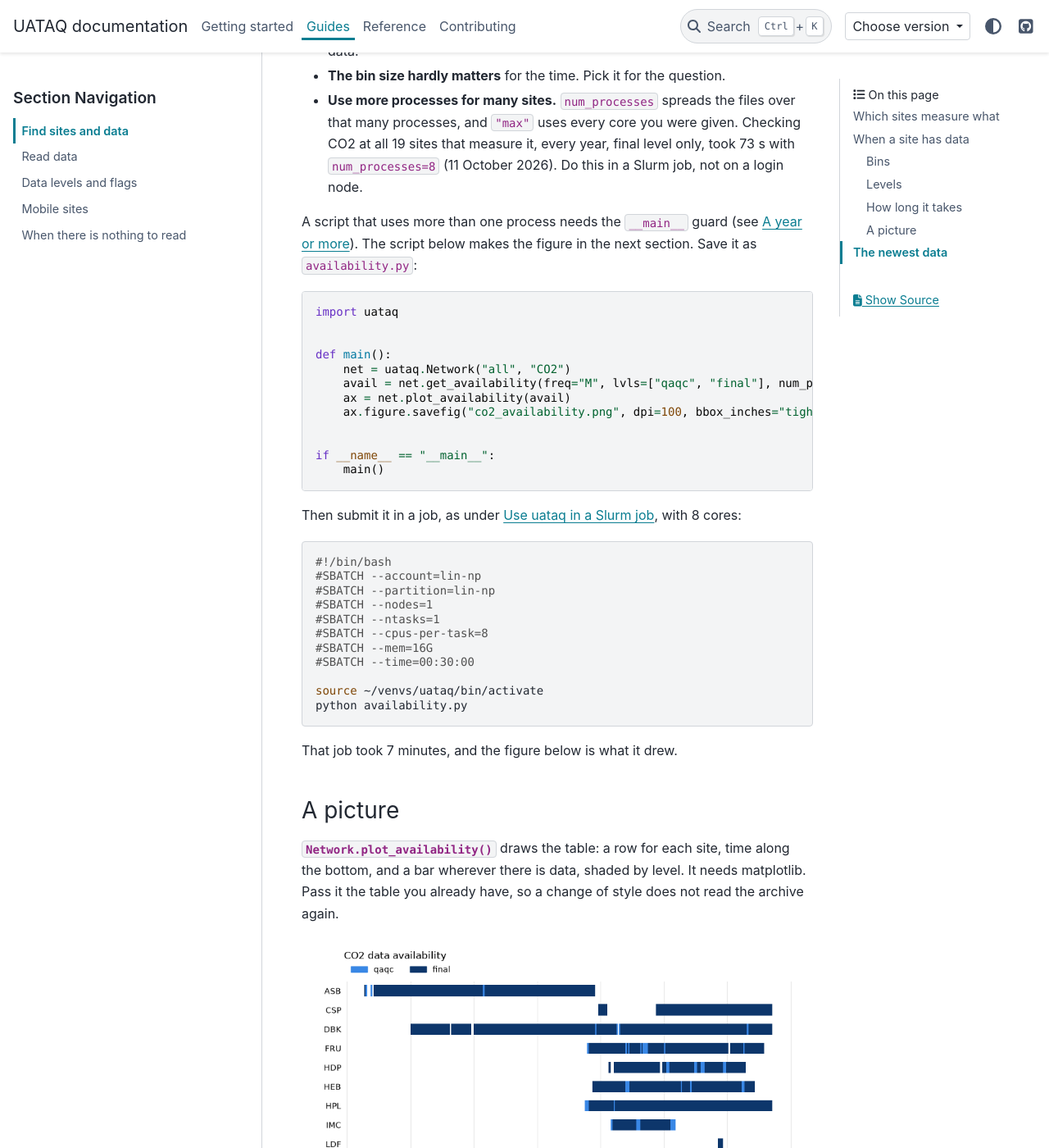
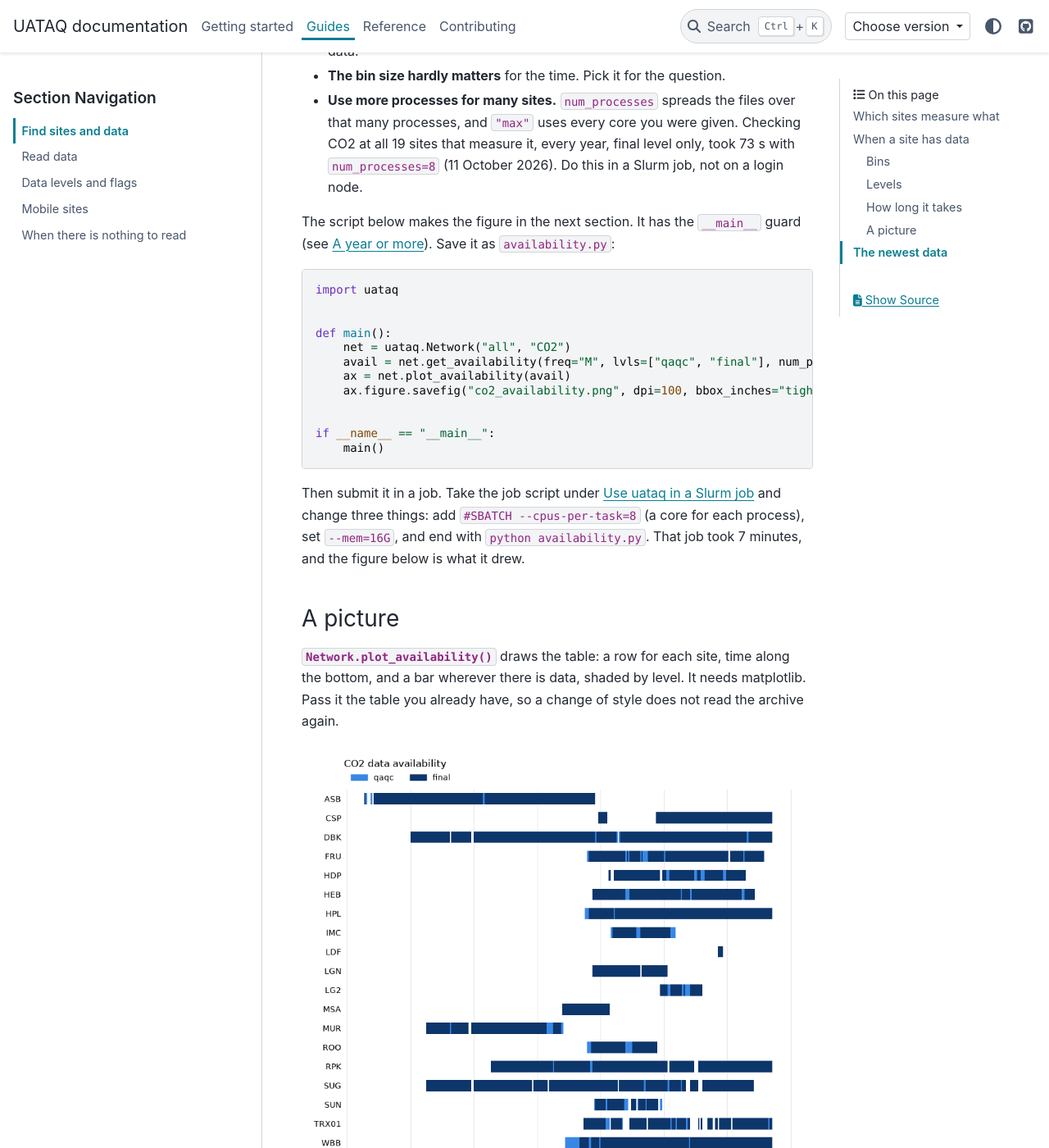
Before and after one commit to jmineau/uataq, a Sphinx documentation site: the page built from docs/guides/find_sites_and_data.rst, in a window 1280 px wide and 1400 px high, scrolled down 4899 px. Shown: the whole window at 82% size. Built offline with Sphinx 7.4.7 and the PyData theme 0.15.4, drawn with Linux system fonts in a browser that asks for light colours.

Commit message:
docs: give large reads, the Slurm script and the __main__ guard one home (#152)
The year-read time and size, the __main__ guard (and why) and the Slurm job
script were each written on two to four pages. Read data and Installation
keep them; Find sites and data, Input parameters and Contributing link.

Part of #57

```diff
--- a/docs/contributing.rst
+++ b/docs/contributing.rst
@@ -297,8 +297,7 @@ a month while the raw 2B file is full).
   dark (final). Compute the availability once and pass it in to restyle.
 - ``Network("all", pollutant)`` is every configured site that measures it. Ozone at
   every site over every year is thousands of files: run it in a Slurm job with
-  ``num_processes="max"``, from a script file with a ``__main__`` guard (Python 3.14
-  starts workers with forkserver, and a script read from stdin cannot spawn them).
+  ``num_processes="max"``, from a script file (see :ref:`large-reads`).
 
 The SODAR archive
 -----------------
--- a/docs/getting_started/installation.rst
+++ b/docs/getting_started/installation.rst
@@ -196,7 +196,7 @@ Use uataq in a Slurm job
 ------------------------
 
 A login node is for light work, such as a year of one site's CO2 and CH4 at the
-``final`` level, which took 4 seconds and 0.6 GB (see :ref:`large-reads`). For
+``final`` level (how long that takes: :ref:`large-reads`). For
 several years or many sites, the ``raw`` level, or reads in several processes,
 write a job script. The job only has to activate the environment:
 
--- a/docs/guides/find_sites_and_data.rst
+++ b/docs/guides/find_sites_and_data.rst
@@ -231,8 +231,8 @@ So:
   took 73 s with ``num_processes=8`` (11 October 2026). Do this in a Slurm job, not on a login
   node.
 
-A script that uses more than one process needs the ``__main__`` guard (see
-:ref:`large-reads`). The script below makes the figure in the next section. Save it as ``availability.py``:
+The script below makes the figure in the next section. It has the ``__main__``
+guard (see :ref:`large-reads`). Save it as ``availability.py``:
 
 .. code-block:: python
 
@@ -249,23 +249,10 @@ A script that uses more than one process needs the ``__main__`` guard (see
     if __name__ == "__main__":
         main()
 
-Then submit it in a job, as under :ref:`install-slurm`, with 8 cores:
-
-.. code-block:: bash
-
-    #!/bin/bash
-    #SBATCH --account=lin-np
-    #SBATCH --partition=lin-np
-    #SBATCH --nodes=1
-    #SBATCH --ntasks=1
-    #SBATCH --cpus-per-task=8
-    #SBATCH --mem=16G
-    #SBATCH --time=00:30:00
-
-    source ~/venvs/uataq/bin/activate
-    python availability.py
-
-That job took 7 minutes, and the figure below is what it drew.
+Then submit it in a job. Take the job script under :ref:`install-slurm` and
+change three things: add ``#SBATCH --cpus-per-task=8`` (a core for each process),
+set ``--mem=16G``, and end with ``python availability.py``. That job took 7
+minutes, and the figure below is what it drew.
 
 A picture
 ^^^^^^^^^
--- a/docs/guides/read_data.rst
+++ b/docs/guides/read_data.rst
@@ -241,7 +241,8 @@ rows) took 3.4 seconds with one process, 2.3 with two, 1.3 with four and 1.0 wit
 eight; six years of CO2 (16 million rows) took 21, 7.0 and 4.7 seconds with one,
 four and eight. Ask for no more processes than cores you were given. A script that uses more than one process needs the
 ``__main__`` guard, or Python 3.14 stops with a ``RuntimeError`` about
-"bootstrapping":
+"bootstrapping" (Python 3.14 starts the workers with forkserver, and a script read
+from stdin cannot spawn them, so run a script file):
 
 .. code-block:: python
 
--- a/docs/reference/input_parameters.rst
+++ b/docs/reference/input_parameters.rst
@@ -200,8 +200,8 @@ Number of processes
 The default, 1, reads them one after another. A larger number uses at most one
 process per file, and ``"max"`` uses every core this process may run on (in a
 Slurm job, the cores you asked for). Keep it at 1 on a login node, which you
-share with everyone logged in. A script that uses more than one process needs a
-``__main__`` guard (see :ref:`large-reads`).
+share with everyone logged in. A script that uses more than one process has its own
+setup: see :ref:`large-reads`.
 
 .. _input-recent:
 
```
